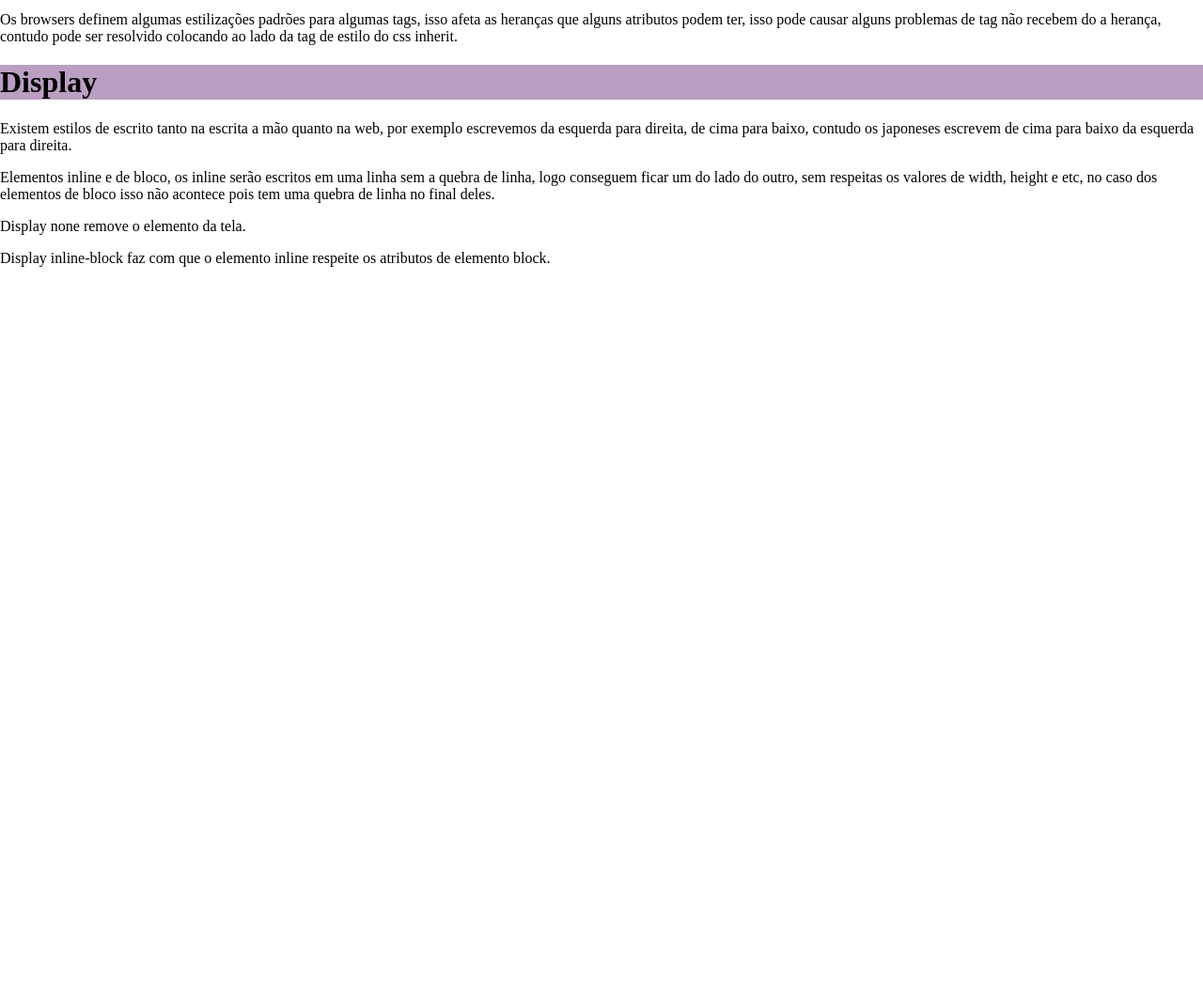
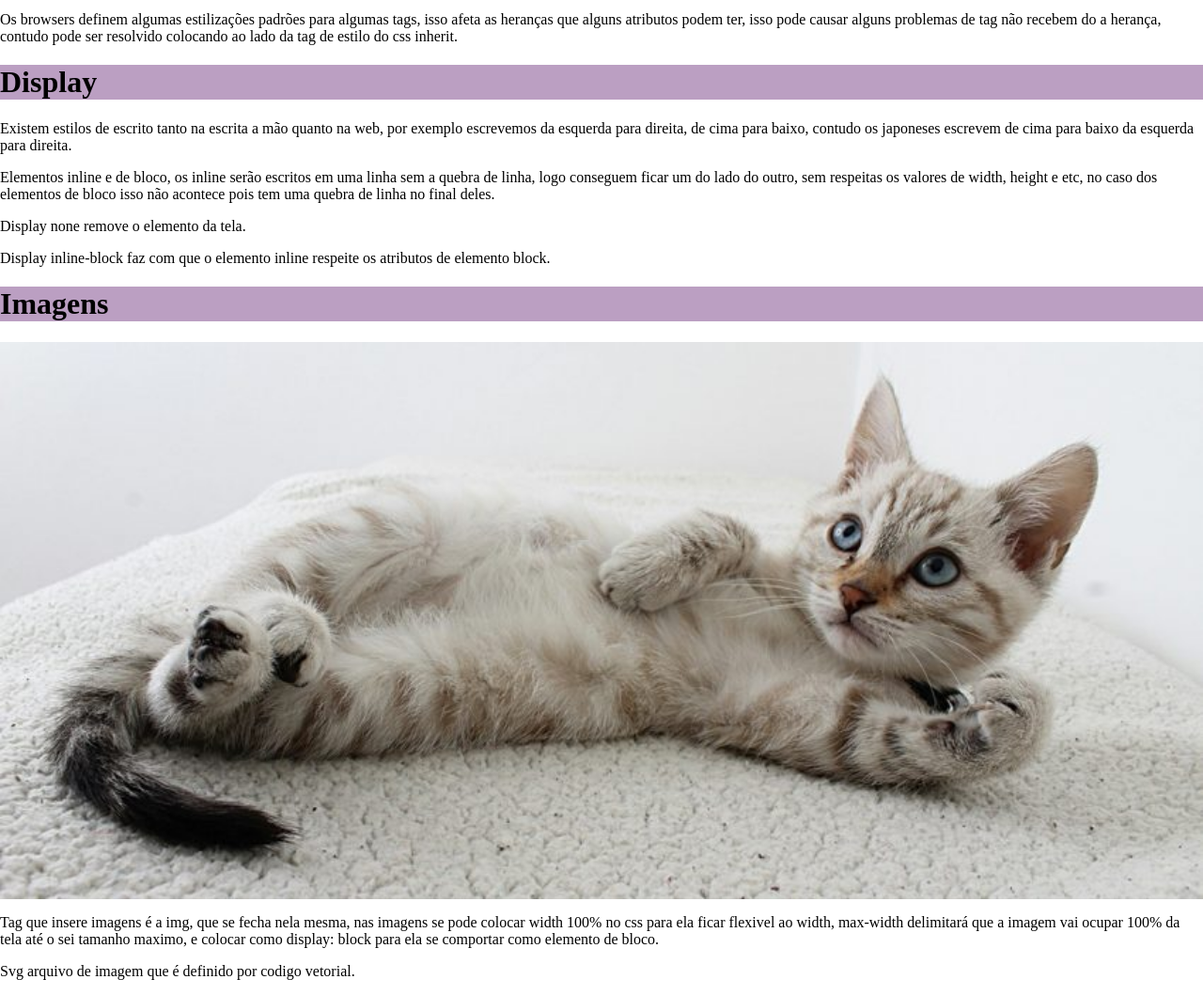
Before and after one commit to karkinho/Hut8---HTML-e-CSS-para-iniciantes, a plain HTML site: page aula_2/anotações/index.html in a window 1280 px wide. Shown: the part 1333-2392 px from the top of the page at 94% size. Before the commit the page ends 1633 px from the top, so only its background shows below. Drawn offline with Linux system fonts and the light colour scheme.

Commit message:
aula 2 completa

```diff
--- a/aula_2/anotações/index.html
+++ b/aula_2/anotações/index.html
@@ -93,6 +93,16 @@
       de elemento block.
     </p>
 
+    <h1>Imagens</h1>
+    <img src="./gato_fofo.jpg" alt="gato gato_fofo" />
+    <p>
+      Tag que insere imagens é a img, que se fecha nela mesma, nas imagens se
+      pode colocar width 100% no css para ela ficar flexivel ao width, max-width
+      delimitará que a imagem vai ocupar 100% da tela até o sei tamanho maximo,
+      e colocar como display: block para ela se comportar como elemento de
+      bloco.
+    </p>
+    <p>Svg arquivo de imagem que é definido por codigo vetorial.</p>
     <!-- Assim se faz comentario -->
   </body>
 </html>
--- a/aula_2/anotações/style.css
+++ b/aula_2/anotações/style.css
@@ -37,3 +37,8 @@ h1 {
 body {
   margin: 0px;
 }
+
+img {
+  width: 100%;
+  display: block;
+}
```
Also changed, not shown: aula_2/anotações/gato_fofo.jpg (added).
